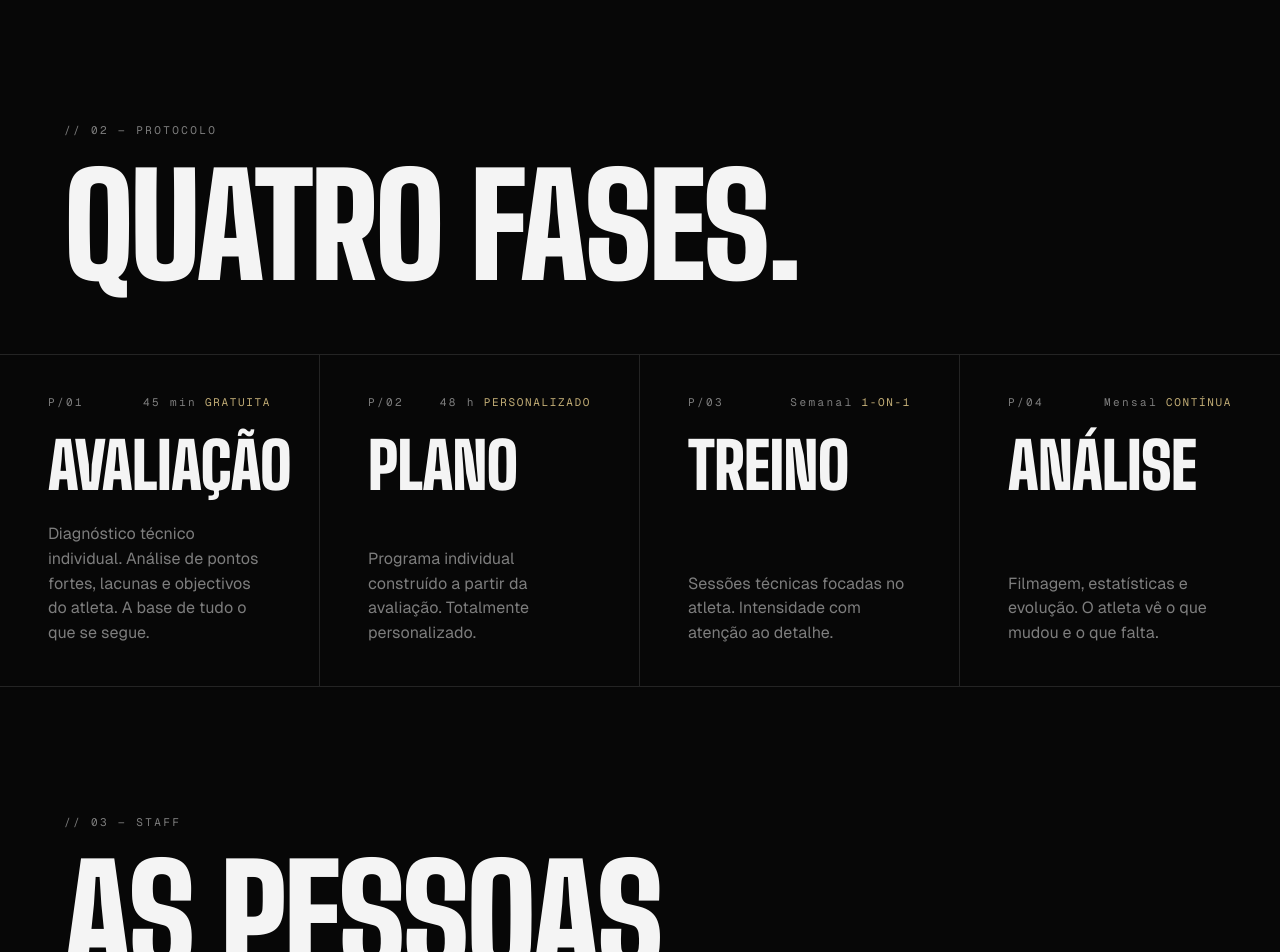
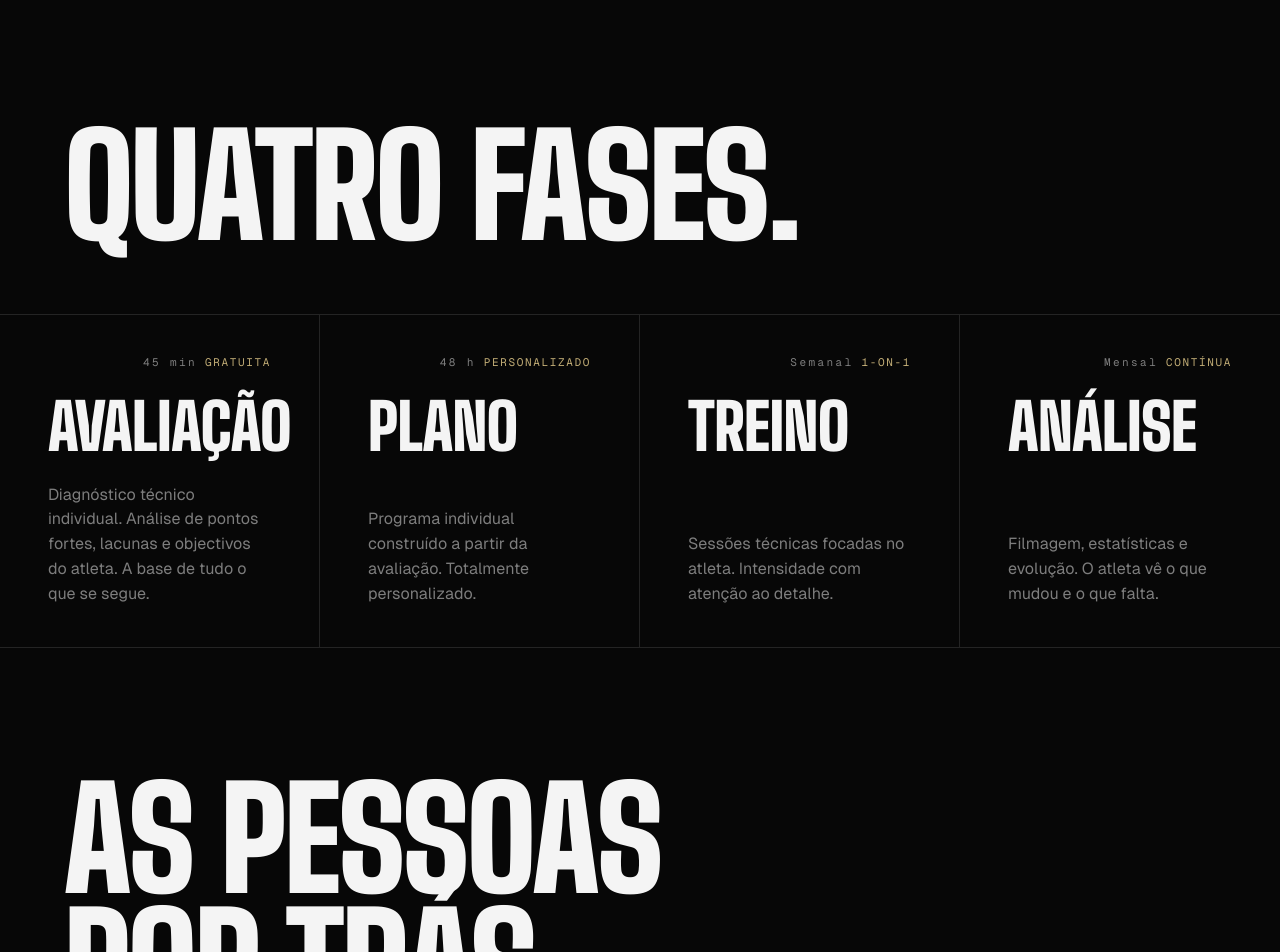
Before and after one commit to FranciscoPontes123/elite, a Next.js app: page / in a window 1280 px wide. Shown: the part 1480-2432 px from the top of the page. Built offline with nearby package versions, Linux system fonts and the light colour scheme.

Commit message:
remove section labels, improve image quality

```diff
--- a/app/components/Contacto.tsx
+++ b/app/components/Contacto.tsx
@@ -77,6 +77,8 @@ export default function Contacto() {
               src="/Campo.jpeg"
               alt="Campo Elite Football Lab"
               fill
+              quality={100}
+              sizes="50vw"
               className="object-cover"
             />
           </div>
--- a/app/components/Protocolo.tsx
+++ b/app/components/Protocolo.tsx
@@ -42,16 +42,6 @@ export default function Protocolo() {
     <section id="protocolo" className="border-t border-rule">
       {/* Header */}
       <div className="px-[clamp(20px,5vw,72px)] pt-[clamp(64px,10vw,140px)] pb-16">
-        <motion.p
-          initial={{ opacity: 0 }}
-          whileInView={{ opacity: 1 }}
-          viewport={{ once: true }}
-          transition={{ duration: 0.5 }}
-          className="font-mono text-label uppercase tracking-[0.22em] text-fg-dim mb-6"
-        >
-          // 02 — Protocolo
-        </motion.p>
-
         <motion.h2
           initial={{ opacity: 0, y: 16 }}
           whileInView={{ opacity: 1, y: 0 }}
@@ -79,10 +69,7 @@ export default function Protocolo() {
             className="border-r border-rule last:border-r-0 border-b md:border-b-0 px-[clamp(20px,4vw,48px)] py-10 flex flex-col gap-6"
           >
             {/* Topo */}
-            <div className="flex items-center justify-between">
-              <span className="font-mono text-label uppercase tracking-[0.22em] text-fg-dim">
-                {fase.num}
-              </span>
+            <div className="flex items-center justify-end">
               <div className="flex items-center gap-2">
                 <span className="font-mono text-label text-fg-dim">{fase.duracao}</span>
                 <span className="font-mono text-label text-accent uppercase tracking-[0.15em]">
--- a/app/components/Staff.tsx
+++ b/app/components/Staff.tsx
@@ -21,16 +21,6 @@ export default function Staff() {
   return (
     <section id="staff" className="border-t border-rule">
       <div className="px-[clamp(20px,5vw,72px)] pt-[clamp(64px,10vw,140px)] pb-16">
-        <motion.p
-          initial={{ opacity: 0 }}
-          whileInView={{ opacity: 1 }}
-          viewport={{ once: true }}
-          transition={{ duration: 0.5 }}
-          className="font-mono text-label uppercase tracking-[0.22em] text-fg-dim mb-6"
-        >
-          // 03 — Staff
-        </motion.p>
-
         <motion.h2
           initial={{ opacity: 0, y: 16 }}
           whileInView={{ opacity: 1, y: 0 }}
@@ -62,6 +52,8 @@ export default function Staff() {
                 src={pessoa.foto}
                 alt={pessoa.nome}
                 fill
+                quality={100}
+                sizes="(max-width: 768px) 100vw, 50vw"
                 className="object-cover object-top"
               />
             </div>
```
